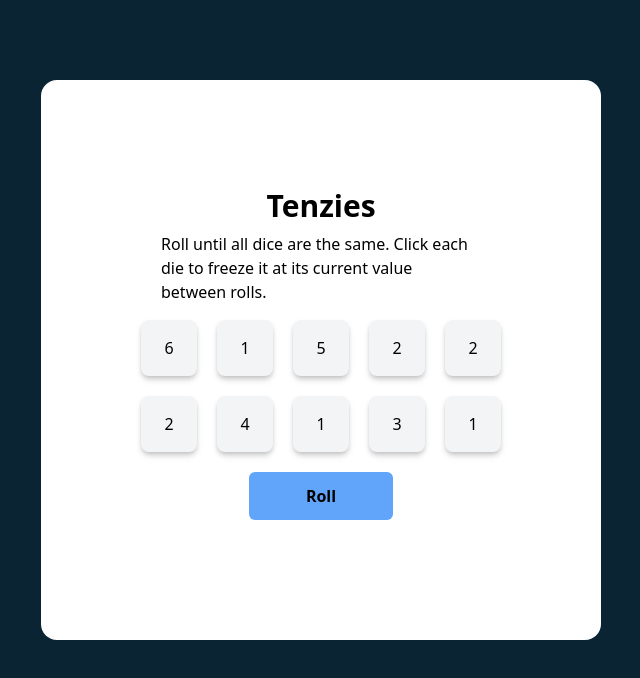
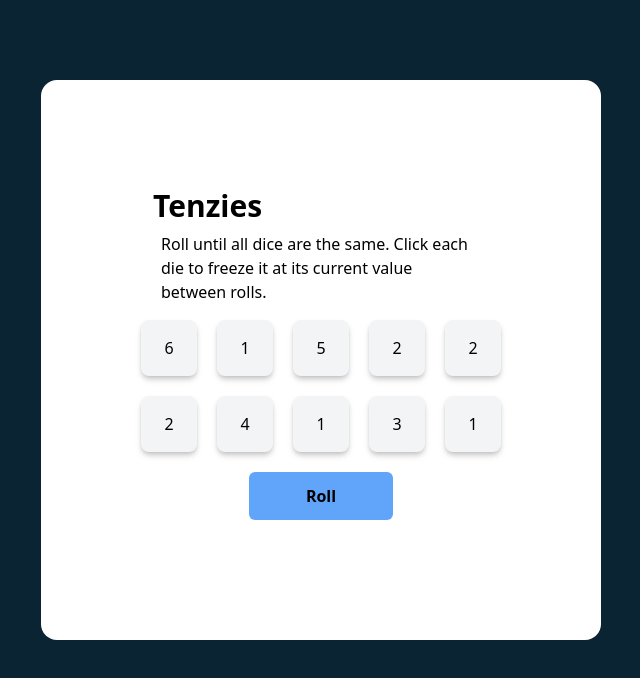
Before and after one commit to Wanderoooo/tenzies, a Next.js app: page / in a window 1280 px wide. Shown: the top 678 px of the page, without its empty margins (319-959 px from the left). Built offline with nearby package versions, Linux system fonts and the light colour scheme.

Commit message:
game logic implemented, reached mvp

```diff
--- a/src/components/TenziesBoard.js
+++ b/src/components/TenziesBoard.js
@@ -5,8 +5,13 @@ export default function TenziesBoard(props) {
 
   return (
     <div className="flex justify-start items-center flex-col">
+      <section>{props.isWin ?
+      <h1 className="text-3xl font-bold m-8">You won!</h1> :
+      <section>
       <h1 className="text-3xl font-bold">Tenzies</h1>
       <p className="max-w-xs just5 m-2">Roll until all dice are the same. Click each die to freeze it at its current value between rolls.</p>
+      </section>}
+      </section>
       <NumBar children={props.children}/>
       <button type="button" className="w-36 bg-blue-400 h-12 rounded-md m-3" onClick={props.handleRoll}><strong>Roll</strong></button>
     </div>
--- a/src/pages/index.js
+++ b/src/pages/index.js
@@ -1,6 +1,6 @@
 import { Inter } from 'next/font/google'
 import TenziesBoard from '../components/TenziesBoard'
-import { useState } from 'react'
+import { useState, useEffect } from 'react'
 import { nanoid } from "nanoid";
 import NumButton from '@/components/NumButton';
 
@@ -8,7 +8,24 @@ const inter = Inter({ subsets: ['latin'] })
 
 export default function Home() {
 
+
+  const [tenzies, setTenzies] = useState(() => false)
   const [numbers, setNumbers] = useState(() => allNewDice())
+
+  useEffect(() => {
+    let win = true;
+    const firstElement = numbers[0].value
+
+    for (let i = 0; i < numbers.length; i++) {
+      if (numbers[i].value !== firstElement) {
+        win = false
+        return
+      }
+    }
+
+    setTenzies(win)
+
+    }, [numbers])
 
   function allNewDice() {
     const diceArray = []
@@ -67,7 +84,7 @@ export default function Home() {
 
   return (
     <main className="w-bigr h-bigr bg-white rounded-2xl m-20 flex justify-center items-center">
-      <TenziesBoard children={children} handleRoll={handleRoll} />
+      <TenziesBoard children={children} handleRoll={handleRoll} isWin={tenzies}/>
     </main>
   )
 }
```
